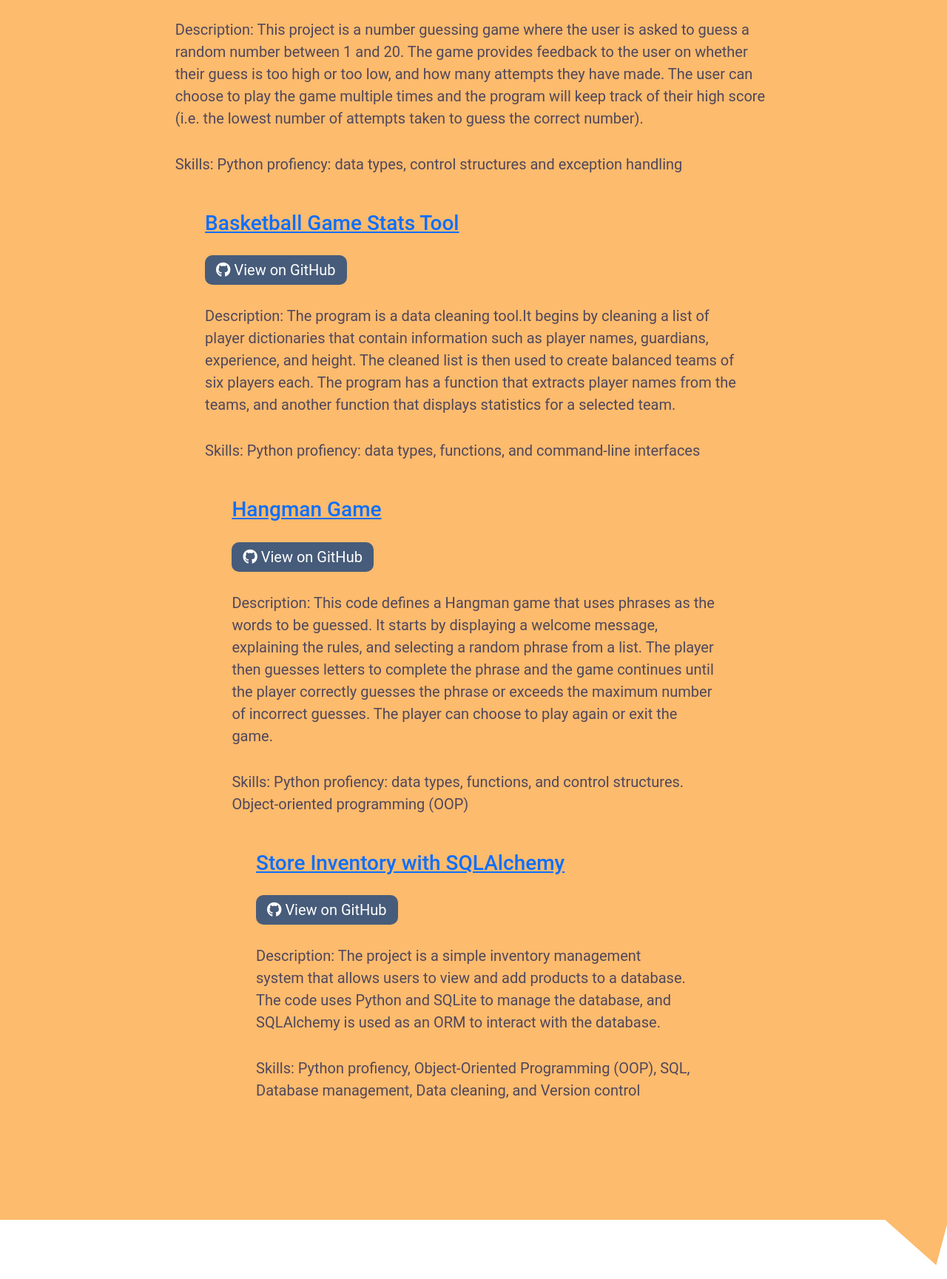
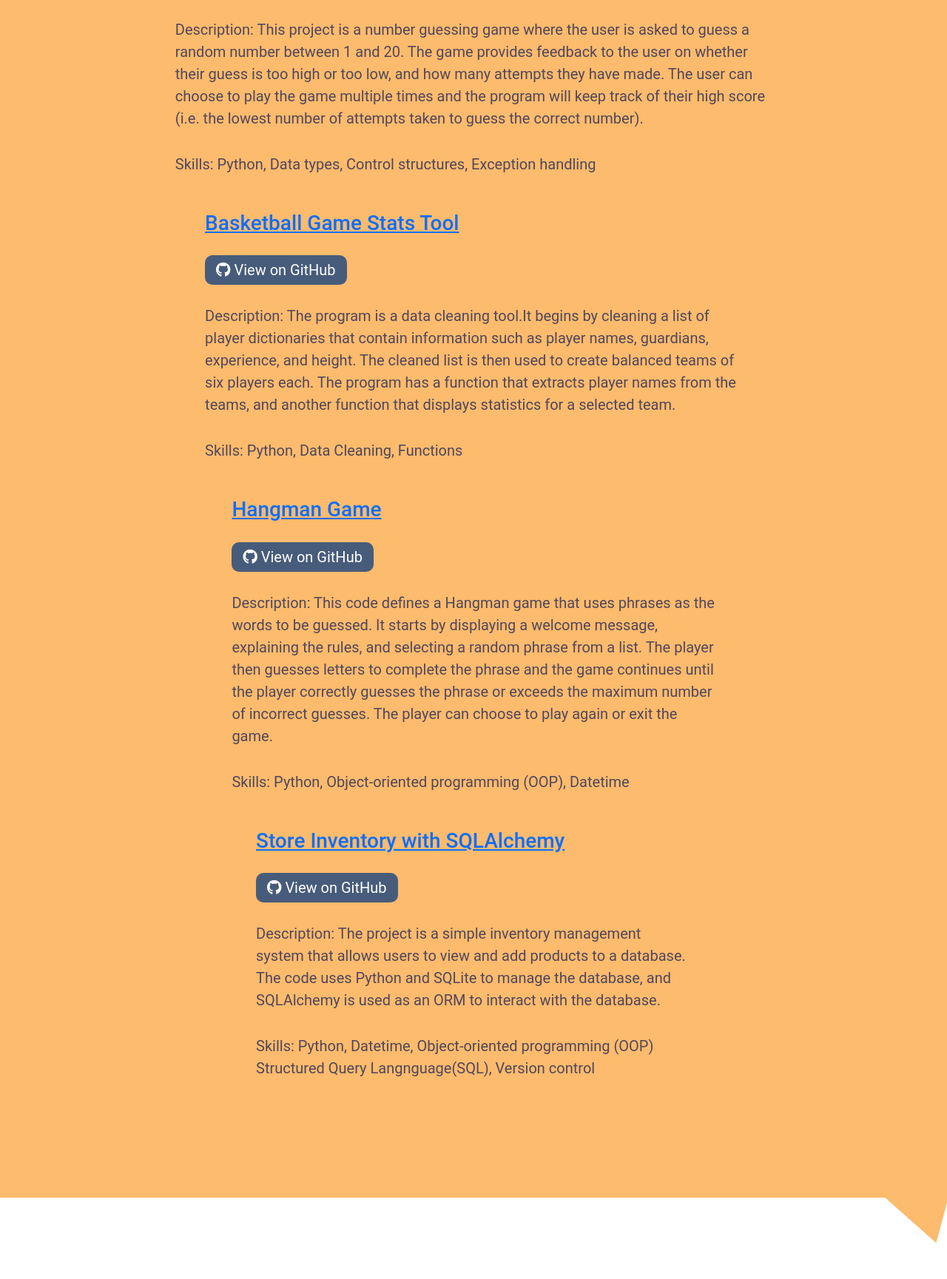
Before and after one commit to maxnhill/Techdegree-Project-5, a Flask app: page / in a window 1280 px wide. Shown: the part 2524-4253 px from the top of the page at 74% size. Run offline with Flask 3, Linux system fonts and the light colour scheme; some libraries are stand-ins or nearby versions.

Commit message:
attempting to fix index

```diff
--- a/app.py
+++ b/app.py
@@ -1,5 +1,7 @@
 from models import db, Projects, app
 from flask import (render_template, url_for, request, redirect)
+app.config['SQLALCHEMY_DATABASE_URI'] = 'sqlite:///projects.db'
+
 
 
 @app.route('/')
@@ -56,50 +58,51 @@ def not_found(error):
     return render_template('404.html', msg=error), 404
 
 if __name__ == '__main__':
-
     with app.app_context():
+        db.create_all()
         project_1 = Projects(title="Number Guessing Game",
-                            date = " December, 2022"  ,
-                            description='''This project is a number guessing game where the user is
-                            asked to guess a random number between 1 and 20. The game
-                            provides feedback to the user on whether their guess is too high or too low,
-                            and how many attempts they have made. The user can choose to play the game
-                            multiple times and the program will keep track of their high score
-                            (i.e. the lowest number of attempts taken to guess the correct number).''',
-                            github_url="https://github.com/maxnhill/Techdegree-Project-1.git",
-                            skills="Python profiency: data types, control structures and exception handling")
+                                date = " December, 2022"  ,
+                                description='''This project is a number guessing game where the user is
+                                asked to guess a random number between 1 and 20. The game
+                                provides feedback to the user on whether their guess is too high or too low,
+                                and how many attempts they have made. The user can choose to play the game
+                                multiple times and the program will keep track of their high score
+                                (i.e. the lowest number of attempts taken to guess the correct number).''',
+                                github_url="https://github.com/maxnhill/Techdegree-Project-1.git",
+                                skills="Python, Data types, Control structures, Exception handling")
 
         project_2 = Projects(title="Basketball Game Stats Tool",
-                            date = "December, 2022"  ,
-                            description='''The program is a data cleaning tool.It begins by cleaning a list of player dictionaries
-                            that contain information such as player names, guardians, experience, and height.
-                            The cleaned list is then used to create balanced teams of six players each.
-                            The program has a function that extracts player names from the teams, and another
-                            function that displays statistics for a selected team. ''',
-                            github_url="https://github.com/maxnhill/Techdegree-Treehouse-Project-2.git",
-                            skills="Python profiency: data types, functions, and command-line interfaces")
+                        date = "December, 2022"  ,
+                        description='''The program is a data cleaning tool.It begins by cleaning a list of player dictionaries
+                        that contain information such as player names, guardians, experience, and height.
+                        The cleaned list is then used to create balanced teams of six players each.
+                        The program has a function that extracts player names from the teams, and another
+                        function that displays statistics for a selected team. ''',
+                        github_url="https://github.com/maxnhill/Techdegree-Treehouse-Project-2.git",
+                        skills="Python, Data Cleaning, Functions")
 
 
         project_3 = Projects(title="Hangman Game",
-                            date = " January, 2023"  ,
-                            description='''This code defines a Hangman game that uses phrases as the words to be guessed.
-                                            It starts by displaying a welcome message, explaining the rules, and selecting a
-                                            random phrase from a list. The player then guesses letters to complete the phrase
-                                            and the game continues until the player correctly guesses the phrase or exceeds the
-                                            maximum number of incorrect guesses. The player can choose to play again or exit the game. ''',
-                            github_url="https://github.com/maxnhill/Techdegree-Project-3.git",
-                            skills='''Python profiency: data types, functions, and control structures.
-                                        Object-oriented programming (OOP)''')
+                        date = " January, 2023"  ,
+                        description='''This code defines a Hangman game that uses phrases as the words to be guessed.
+                                        It starts by displaying a welcome message, explaining the rules, and selecting a
+                                        random phrase from a list. The player then guesses letters to complete the phrase
+                                        and the game continues until the player correctly guesses the phrase or exceeds the
+                                        maximum number of incorrect guesses. The player can choose to play again or exit the game. ''',
+                        github_url="https://github.com/maxnhill/Techdegree-Project-3.git",
+                        skills="Python, Object-oriented programming (OOP), Datetime")
 
 
         project_4 = Projects(title="Store Inventory with SQLAlchemy",
-                            date = " February, 2023"  ,
-                            description='''The project is a simple inventory management system that allows users to view
-                                            and add products to a database. The code uses Python and SQLite to manage the database,
-                                            and SQLAlchemy is used as an ORM to interact with the database. ''',
-                            github_url="https://github.com/maxnhill/Techdegree-Project-4.git",
-                            skills='''Python profiency, Object-Oriented Programming (OOP),
-                                        SQL, Database management, Data cleaning, and Version control ''')
+                    date = " February, 2023"  ,
+                    description='''The project is a simple inventory management system that allows users to view
+                                    and add products to a database. The code uses Python and SQLite to manage the database,
+                                    and SQLAlchemy is used as an ORM to interact with the database. ''',
+                    github_url="https://github.com/maxnhill/Techdegree-Project-4.git",
+                    skills="Python, Datetime, Object-oriented programming (OOP) Structured Query Langnguage(SQL), Version control")
+        app.run(debug=True, port=8000, host='127.0.0.1')
+
+
         my_projects = [project_1,project_2, project_3, project_4 ]
         for project in my_projects:
             existing_project = Projects.query.filter_by(title=project.title).first()
@@ -107,4 +110,3 @@ if __name__ == '__main__':
                 db.session.add(project)
                 db.session.commit()
         db.create_all()
-    app.run(debug=True, port=8000, host='0.0.0.0')
--- a/models.py
+++ b/models.py
@@ -2,11 +2,10 @@ from flask import Flask
 from flask_sqlalchemy import SQLAlchemy
 from datetime import datetime
 
-
+db = SQLAlchemy()
 app = Flask(__name__)
 app.config['SQLALCHEMY_DATABASE_URI'] = 'sqlite:///projects.db'
-app.config['SQLALCHEMY_TRACK_MODIFICATIONS'] = False
-db = SQLAlchemy(app)
+db.init_app(app)
 
 class Projects(db.Model):
     id = db.Column(db.Integer, primary_key = True)
@@ -18,6 +17,7 @@ class Projects(db.Model):
 
 
 
+
 def __repr__(self):
     return f'''< Title: {self.title} Date:{self.date} Description: {self.description}
                 Skills: {self.skills} Github Link: {self.github_url}>'''
--- a/templates/404.html
+++ b/templates/404.html
@@ -1,7 +1,8 @@
 
 {% block content %}
     <section id="not-found">
-        <img src="https://media.giphy.com/media/DvyLQztQwmyAM/giphy.gif" alt="Surprised Dog Gif">
+        <img src="https://giphy.com/embed/VwoJkTfZAUBSU" width="332" height="480" frameBorder="0" class="giphy-embed" allowFullScreen></iframe><p><a href="https://giphy.com/gifs/89a-eightninea-VwoJkTfZAUBSU">via GIPHY</a></p>
+        alt="Surprised Dog Gif">
         <h2>Hmm...it seems this page can't be fetched.<i class="fas fa-baseball-ball"></i></h2>
         <p>{{ msg }}</p>
         <a href="{{ url_for('home') }}">
--- a/templates/index.html
+++ b/templates/index.html
@@ -46,7 +46,7 @@
             <h2>Projects</h2>
             <div id="project-list">
                 {% for project in projects %}
-                <div id="project{{project.id}}" class="a-project">
+                <div id="project{{projects.id}}" class="a-project">
                     <a href="{{ url_for('project', id = project.id) }}"><h3>{{ project.title }}</h3></a>
                     <a href="{{project.github_url}}" class="github-btn">
                         <i class="fab fa-github"></i>
```
Also changed, not shown: templates/projectform.html (+6 -36 lines), instance/projects.db.
